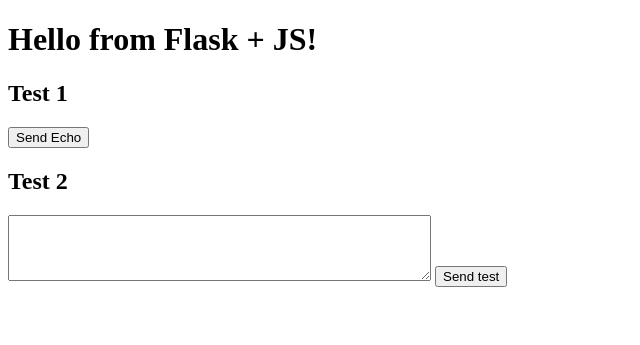
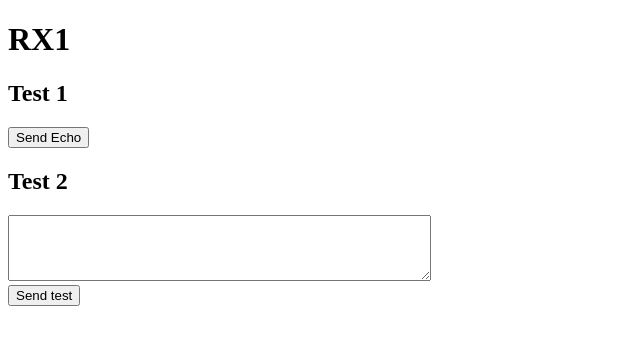
Before and after one commit to holaneu/rx1, a Flask app: page / in a window 1280 px wide. Shown: the top 345 px of the page, without its empty margins (0-640 px from the left). Run offline with Flask 3, Linux system fonts and the light colour scheme.

Commit message:
index ui

```diff
--- a/backend/templates/index.html
+++ b/backend/templates/index.html
@@ -7,15 +7,26 @@
     <link rel="stylesheet" href="{{ url_for('static', filename='css/styles.css') }}">
 </head>
 <body>
-    <h1>Hello from Flask + JS!</h1>
 
+    <header>
+        <h1>RX1</h1>
+    </header>
+
+    <main>
         <h2>Test 1</h2>
         <button onclick="sendEcho()">Send Echo</button>
 
         <h2>Test 2</h2>
+        <div class="form-row">
             <textarea id="textareaTest" rows="4" cols="50"></textarea>
+        </div>
+        <div class="form-row">
             <button id="buttonSendTest">Send test</button>
+        </div>
+        <div class="form-row">
             <div id="responseTest"></div>
+        </div>
+    </main>
 
     <script src="{{ url_for('static', filename='js/main.js') }}"></script>
     <script src="{{ url_for('static', filename='js/tools.js') }}"></script>
```
Lines whose indentation alone changed are shown as unchanged.
